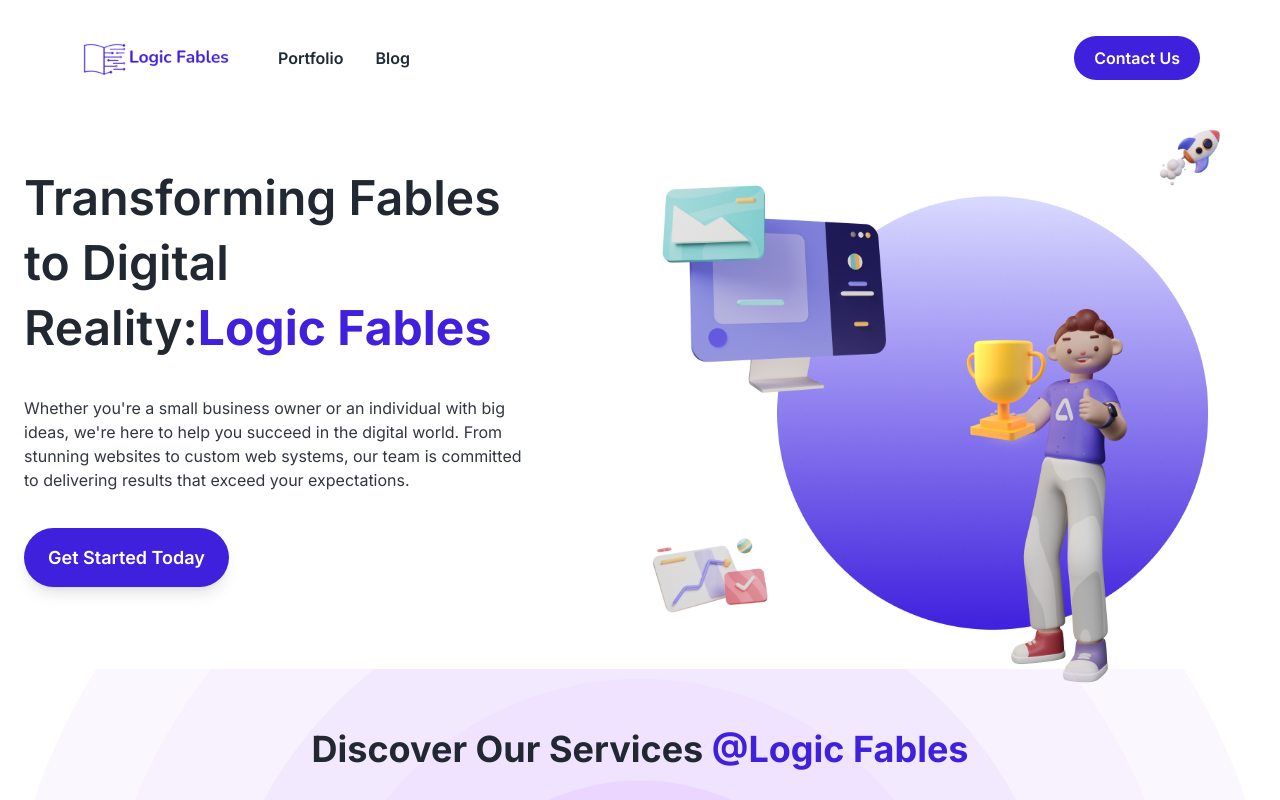
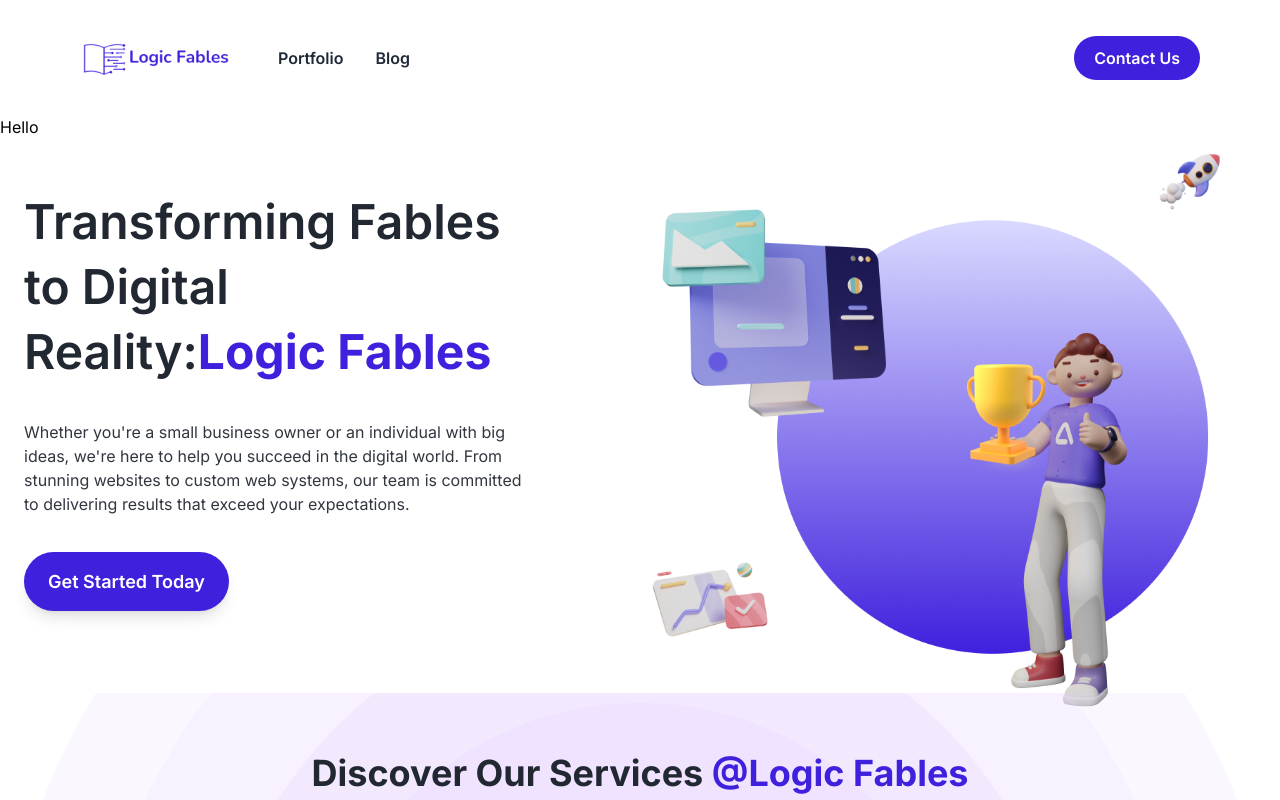
Before and after one commit to CharithCD/LogicFablesV2, a Next.js app: page / in a window 1280 px wide. Shown: the top 800 px of the page. Built offline with nearby package versions, Linux system fonts and the light colour scheme.

Commit message:
dark mode partially done

```diff
--- a/package.json
+++ b/package.json
@@ -14,6 +14,7 @@
     "lucide-react": "^0.378.0",
     "next": "14.2.3",
     "next-sanity": "^9.0.20",
+    "next-themes": "^0.3.0",
     "react": "^18",
     "react-dom": "^18"
   },
--- a/src/app/blogs/blog/[slug]/page.jsx
+++ b/src/app/blogs/blog/[slug]/page.jsx
@@ -41,7 +41,7 @@ const page = async ({ params }) => {
                     />
                 </div>
             </div>
-            <div className='max-w-5xl px-8 mx-auto my-8 flex flex-col prose prose-headings:text-red-900 md:p-4'>
+            <div className='max-w-5xl px-8 mx-auto my-8 flex flex-col prose prose-lg md:p-4'>
                 <PortableText value={blog.content} className=''></PortableText>
             </div>
             <div className='mt-24'>
--- a/src/app/layout.js
+++ b/src/app/layout.js
@@ -2,6 +2,7 @@ import { Inter } from "next/font/google";
 import "./globals.css";
 import Navbar from "@/sections/Navbar";
 import Footer from "@/sections/Footer";
+import { ThemeProvider } from "@/components/theme-provider";
 
 const inter = Inter({ subsets: ["latin"] });
 
@@ -14,9 +15,16 @@ export default function RootLayout({ children }) {
   return (
     <html lang="en">
       <body className={inter.className}>
-        <Navbar/>
-        {children}
-        <Footer/>
+        <ThemeProvider
+          attribute="class"
+          defaultTheme="system"
+          enableSystem
+          disableTransitionOnChange
+        >
+          <Navbar />
+          {children}
+          <Footer />
+        </ThemeProvider>
       </body>
     </html>
   );
--- a/src/app/page.js
+++ b/src/app/page.js
@@ -1,3 +1,4 @@
+import { ModeToggle } from "@/components/mode-toggle";
 import Image from "next/image";
 import Link from "next/link";
 
@@ -6,6 +7,7 @@ export default function Home() {
     <>
       {/* Hero Section */}
       <section id="hero">
+        <ModeToggle/>
         <div
           className="container p-8 -mt-8 mx-auto flex flex-col-reverse items-center md:flex-row md:max-w-2xl md:p-6 lg:max-w-7xl">
 
--- /dev/null
+++ b/src/components/mode-toggle.jsx
@@ -0,0 +1,15 @@
+"use client"
+
+import * as React from "react"
+import { Moon, Sun } from "lucide-react"
+import { useTheme } from "next-themes"
+
+export function ModeToggle() {
+    const { setTheme } = useTheme()
+
+    return (
+        <button onClick={() => setTheme("light")}>
+            Hello
+        </button>
+    )
+}
--- /dev/null
+++ b/src/components/theme-provider.jsx
@@ -0,0 +1,8 @@
+"use client"
+
+import * as React from "react"
+import { ThemeProvider as NextThemesProvider } from "next-themes";
+
+export function ThemeProvider({ children, ...props }) {
+  return <NextThemesProvider {...props}>{children}</NextThemesProvider>
+}
--- a/tailwind.config.js
+++ b/tailwind.config.js
@@ -1,5 +1,6 @@
 /** @type {import('tailwindcss').Config} */
 module.exports = {
+  darkMode: 'selector',
   content: [
     "./app/**/*.{js,ts,jsx,tsx,mdx}",
     "./pages/**/*.{js,ts,jsx,tsx,mdx}",
```
Also changed, not shown: 1 other file (tests, documents, lock files or other folders).
